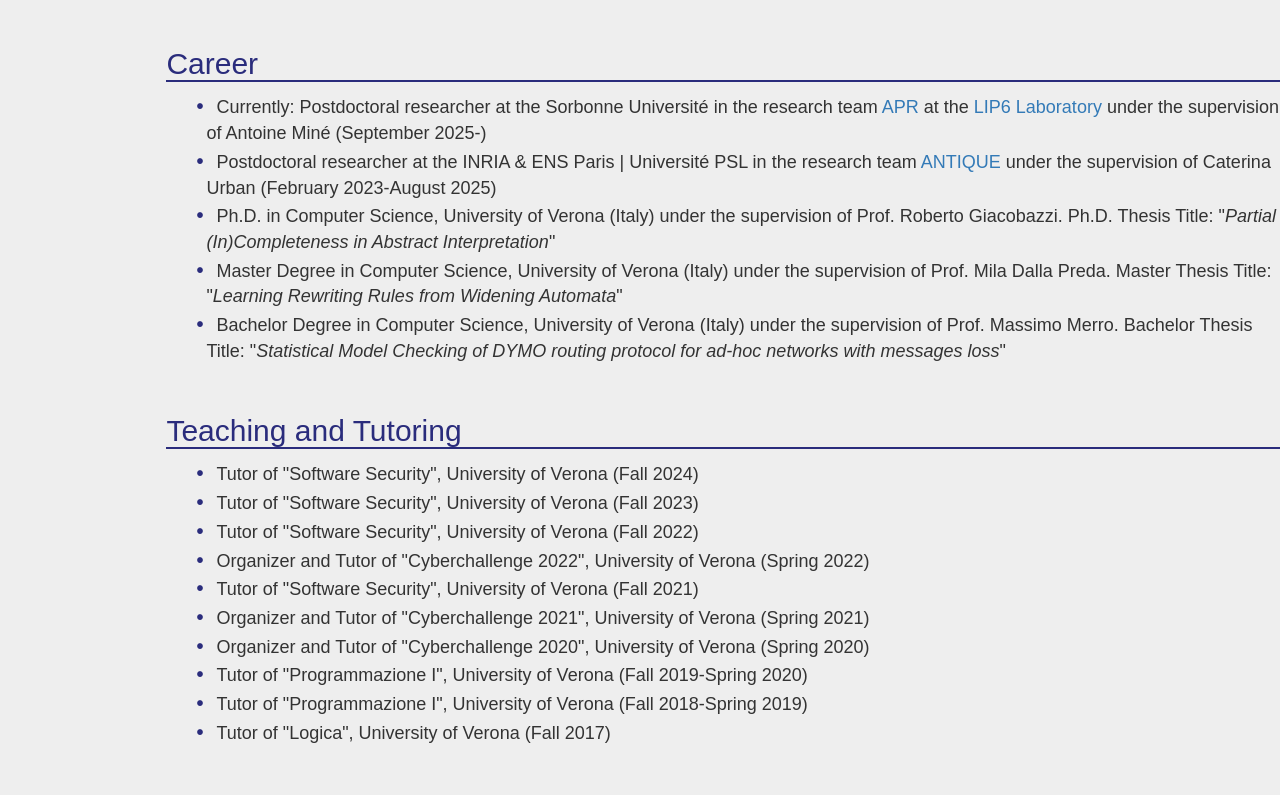
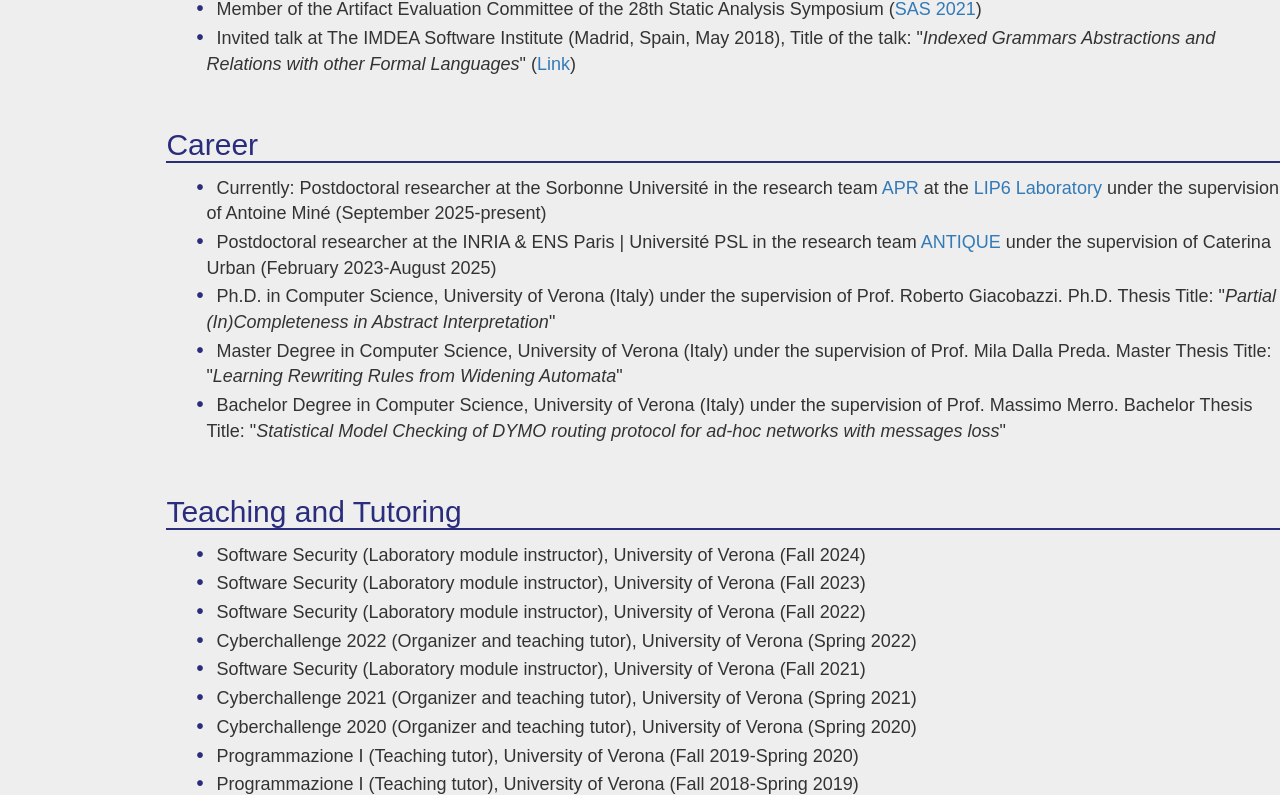
Before and after one commit to marcocampion/marcocampion.github.io, a plain HTML site: page index.html in a window 1280 px wide. Shown: the part 2005-2800 px from the top of the page. Drawn offline with nearby package versions, Linux system fonts and the light colour scheme.

Commit message:
added fossacs publication, and rewritten the teaching and tutoring section

```diff
--- a/index.html
+++ b/index.html
@@ -210,6 +210,13 @@
         <h2 id="publications">Publications</h2>
         <p>
         <ul id="content-list">
+            <li>Marco Campion, Isabella Mastroeni, Michele Pasqua, Caterina Urban. <a id="publ-link"
+                href="" target="_blank">Abstract Lipschitz Continuity: Combining Semantic and Quantitative Approximations</a>. To appear in
+                <i>29th International Conference on Foundations of Software Science and Computation Structures</i> (FoSSaCS 2026) <!--<a href="/pdf/FOSSACS-2026.pdf" target="_blank"><i
+                        class="fa fa-file-pdf-o" style="font-size:20px;color:red"></i></a> <a
+                        href="/cite/FOSSACS-2026.txt" target="_blank"><i class="fa fa-quote-right"
+                            style="font-size:15px;color:rgb(88, 88, 88)"></i></a> -->
+            </li>
             <li>Marco Campion, Mila Dalla Preda, Roberto Giacobazzi, Caterina Urban. <a id="publ-link"
                     href="https://doi.org/10.1145/3776707" target="_blank">A Logic for the Imprecision of Abstract Interpretations</a>. In <i>53rd ACM SIGPLAN Symposium on Principles of Programming Languages</i> (POPL
                 2026) <a href="/pdf/POPL-2026.pdf" target="_blank"><i class="fa fa-file-pdf-o"
@@ -342,7 +349,7 @@
         <ul id="content-list">
             <li>Currently: Postdoctoral researcher at the Sorbonne Université in the research team <a
                     href="https://www.lip6.fr/recherche/team.php?id=750&LANG=en" target="_blank">APR</a> at the <a href="https://www.lip6.fr/?LANG=en" target="_blank">LIP6 Laboratory</a>
-                    under the supervision of Antoine Miné (September 2025-)</li>
+                    under the supervision of Antoine Miné (September 2025-present)</li>
             <li>Postdoctoral researcher at the INRIA & ENS Paris | Université PSL in the research team <a
                     href="https://team.inria.fr/antique/" target="_blank">ANTIQUE</a> under the supervision of Caterina
                 Urban (February 2023-August 2025)</li>
@@ -362,16 +369,16 @@
         <h2 id="teaching">Teaching and Tutoring</h2>
         <p>
         <ul id="content-list">
-            <li>Tutor of "Software Security", University of Verona (Fall 2024)</li>
-            <li>Tutor of "Software Security", University of Verona (Fall 2023)</li>
-            <li>Tutor of "Software Security", University of Verona (Fall 2022)</li>
-            <li>Organizer and Tutor of "Cyberchallenge 2022", University of Verona (Spring 2022)</li>
-            <li>Tutor of "Software Security", University of Verona (Fall 2021)</li>
-            <li>Organizer and Tutor of "Cyberchallenge 2021", University of Verona (Spring 2021)</li>
-            <li>Organizer and Tutor of "Cyberchallenge 2020", University of Verona (Spring 2020)</li>
-            <li>Tutor of "Programmazione I", University of Verona (Fall 2019-Spring 2020)</li>
-            <li>Tutor of "Programmazione I", University of Verona (Fall 2018-Spring 2019)</li>
-            <li>Tutor of "Logica", University of Verona (Fall 2017)</li>
+            <li>Software Security (Laboratory module instructor), University of Verona (Fall 2024)</li>
+            <li>Software Security (Laboratory module instructor), University of Verona (Fall 2023)</li>
+            <li>Software Security (Laboratory module instructor), University of Verona (Fall 2022)</li>
+            <li>Cyberchallenge 2022 (Organizer and teaching tutor), University of Verona (Spring 2022)</li>
+            <li>Software Security (Laboratory module instructor), University of Verona (Fall 2021)</li>
+            <li>Cyberchallenge 2021 (Organizer and teaching tutor), University of Verona (Spring 2021)</li>
+            <li>Cyberchallenge 2020 (Organizer and teaching tutor), University of Verona (Spring 2020)</li>
+            <li>Programmazione I (Teaching tutor), University of Verona (Fall 2019-Spring 2020)</li>
+            <li>Programmazione I (Teaching tutor), University of Verona (Fall 2018-Spring 2019)</li>
+            <li>Logica (Teaching tutor), University of Verona (Fall 2017)</li>
         </ul>
         </p>
 
```
